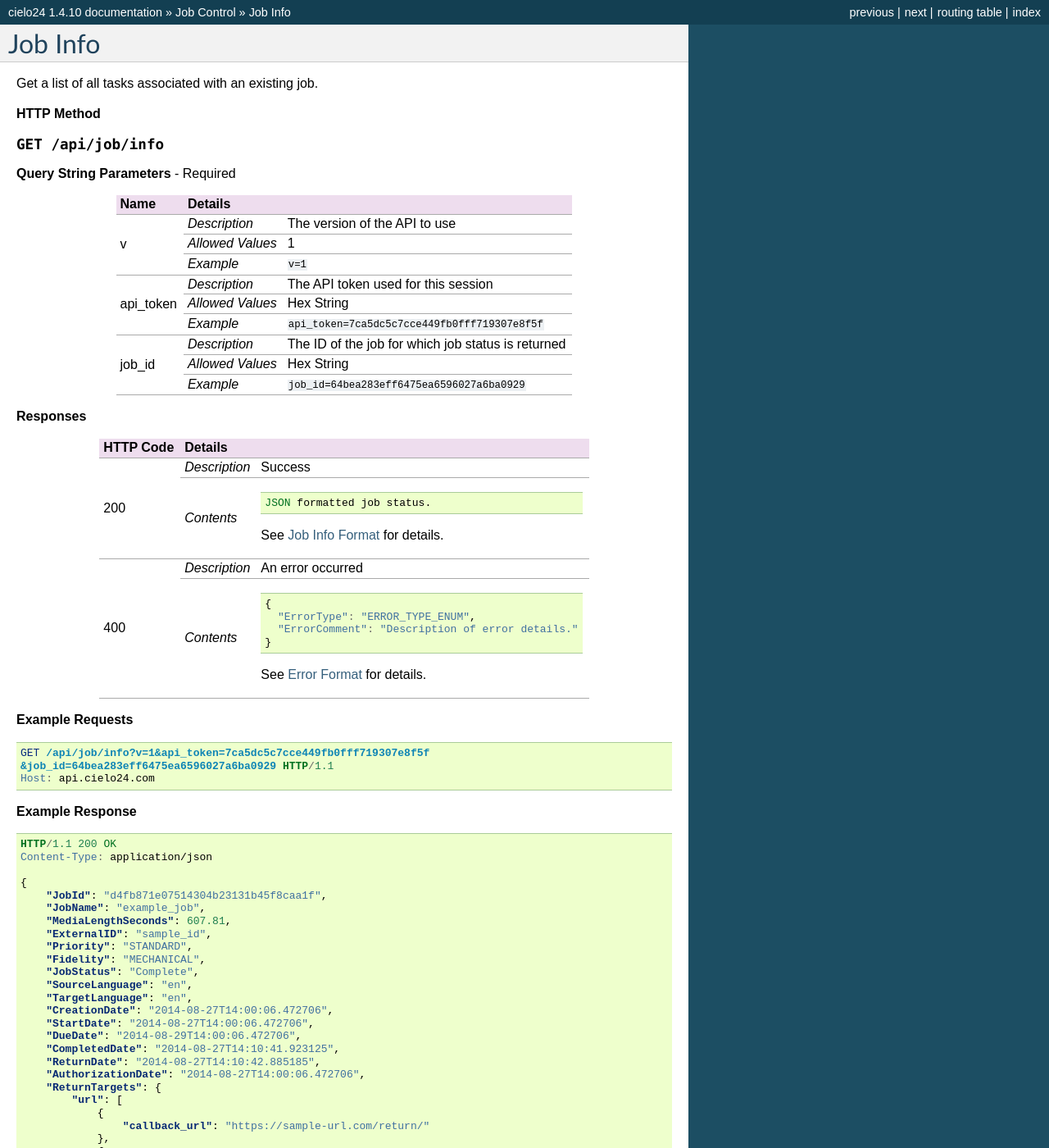
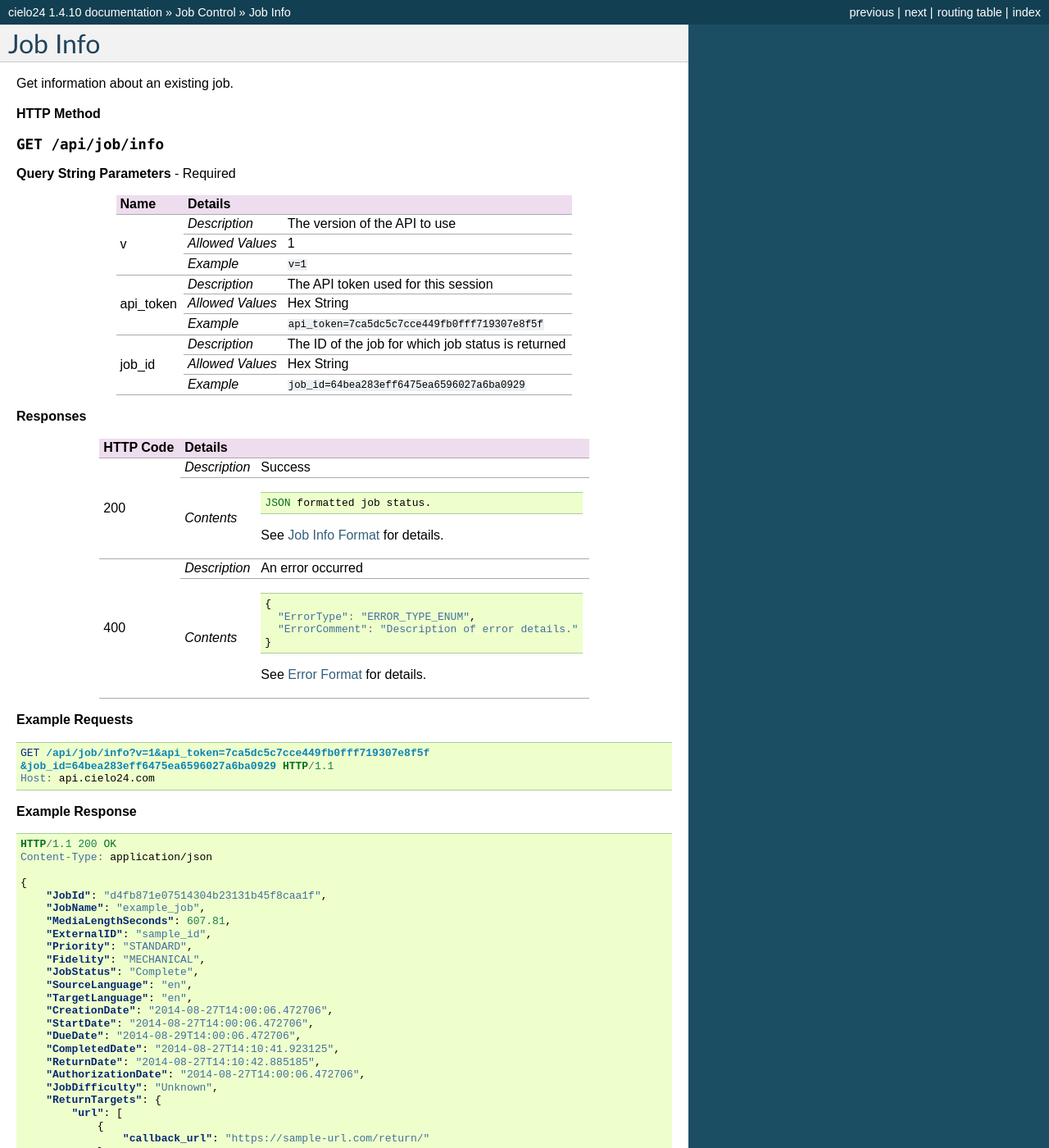
Before and after one commit to cielo24/Docs, a Sphinx documentation site: the page built from api/source/job_control/job_info.rst, in a window 1280 px wide and 1400 px high. Shown: the whole window at 82% size. Built offline with Sphinx 7.4.7, drawn with Linux system fonts in a browser that asks for light colours; some of the changed text lies outside the part shown.

Commit message:
CLC-681: minor fix

```diff
--- a/api/source/job_control/job_info.rst
+++ b/api/source/job_control/job_info.rst
@@ -1,7 +1,7 @@
 Job Info
 ========
 
-Get a list of all tasks associated with an existing job.
+Get information about an existing job.
 
 **HTTP Method**
 
@@ -93,6 +93,7 @@ Get a list of all tasks associated with an existing job.
         "CompletedDate": "2014-08-27T14:10:41.923125",
         "ReturnDate": "2014-08-27T14:10:42.885185",
         "AuthorizationDate": "2014-08-27T14:00:06.472706",
+        "JobDifficulty": "Unknown",
         "ReturnTargets": {
             "url": [
                 {
--- a/api/source/job_control/job_list.rst
+++ b/api/source/job_control/job_list.rst
@@ -320,6 +320,7 @@ The list is sorted by default to the creation time of the job, descending.
             "CompletedDate": "2014-08-27T14:10:41.923125",
             "ReturnDate": "2014-08-27T14:10:42.885185",
             "AuthorizationDate": "2014-08-27T14:00:06.472706",
+            "JobDifficulty": "Unknown",
             "ReturnTargets":  {
                 "url": [
                     {
```
Also changed, not shown: other parts of api/source/job_control/job_info.rst (+1 -2 lines), other parts of api/source/job_control/job_list.rst (+1 -2 lines).
